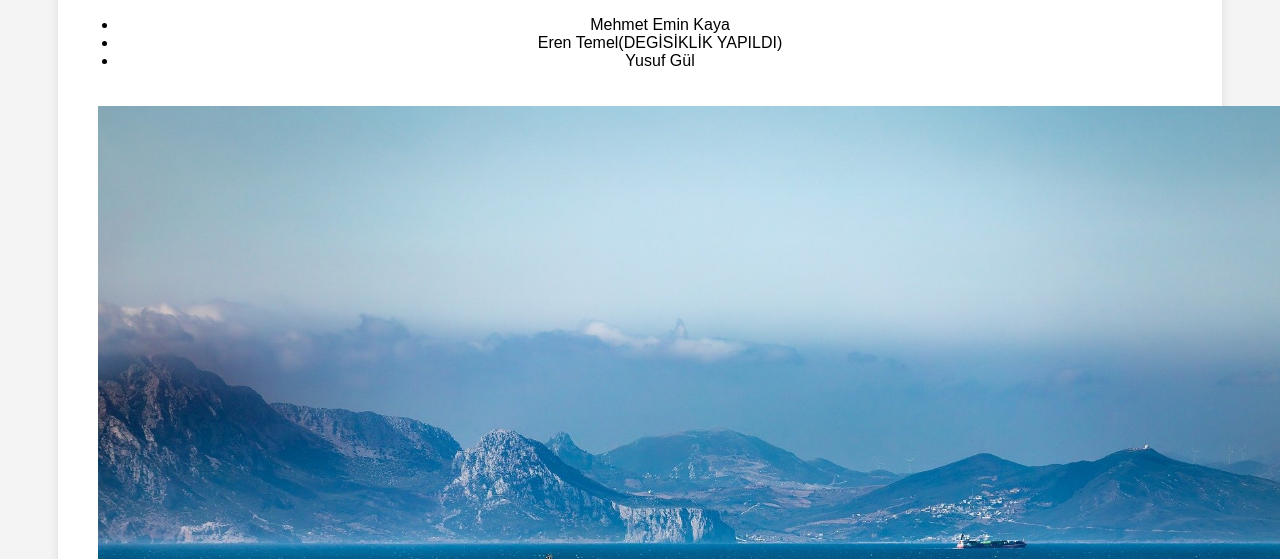
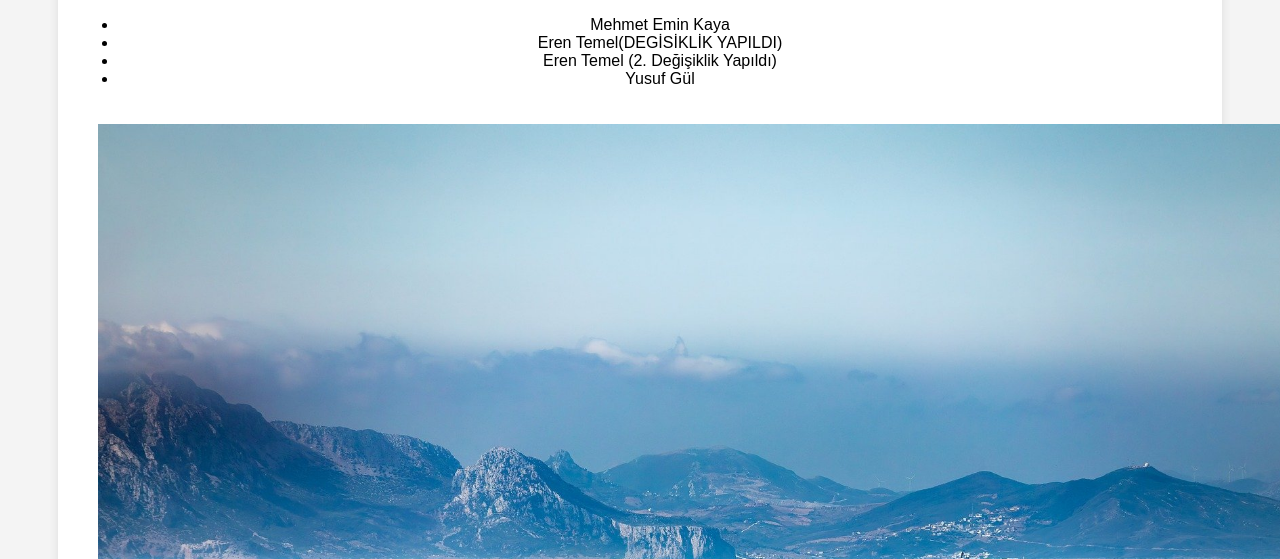
Before and after one commit to yazilimmuhendisligi75-rgb/yazilimmuhendisligiodev1, a plain HTML site: page index.html in a window 1280 px wide. Shown: the part 241-800 px from the top of the page. Drawn offline with Linux system fonts and the light colour scheme.

Commit message:
eren ikinci değişikliği yaptı

```diff
--- a/index.html
+++ b/index.html
@@ -14,6 +14,7 @@
             <ul>
                 <li>Mehmet Emin Kaya</li>
                 <li>Eren Temel(DEGİSİKLİK YAPILDI)</li>
+                <li>Eren Temel (2. Değişiklik Yapıldı)</li>
                 <li>Yusuf Gül</li>
             </ul>
         </div>
```
